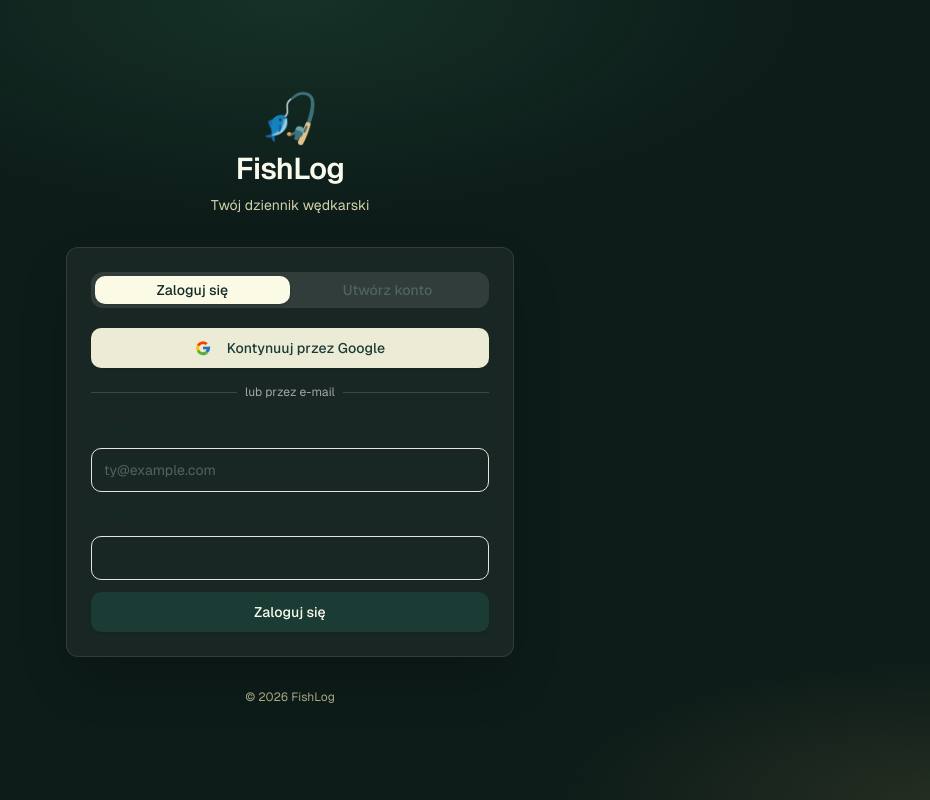
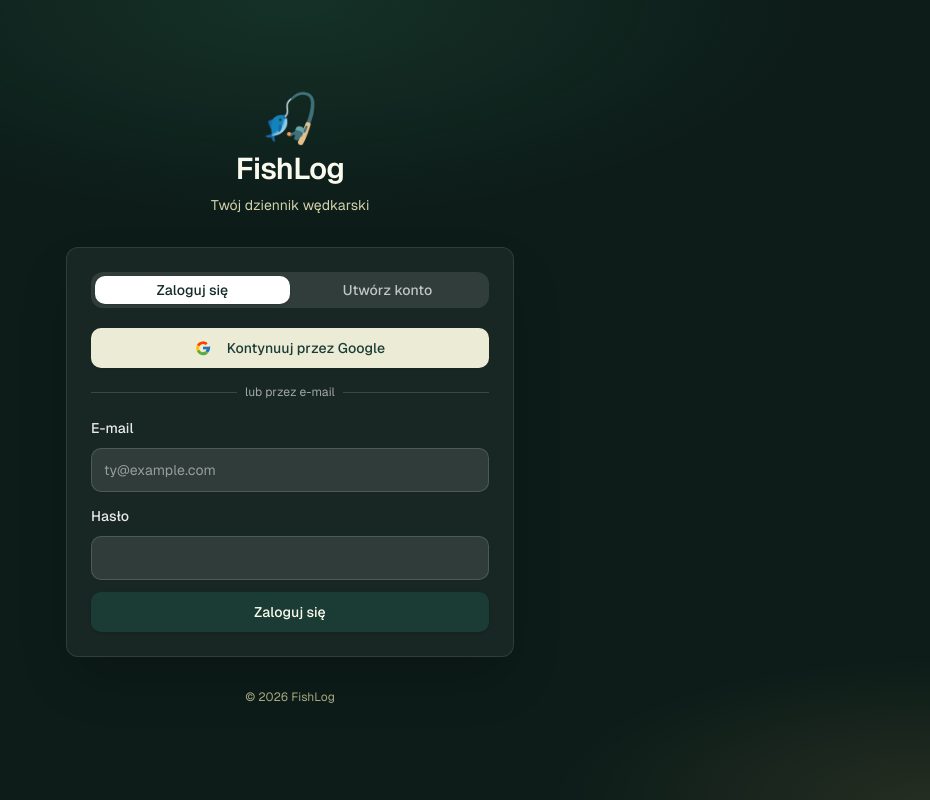
Before and after one commit to Gdzynambelek/fishlog, a Next.js app: page /login in a window 1280 px wide. Shown: the whole page, without its empty margins (350-1280 px from the left). Built offline with nearby package versions, Linux system fonts and the light colour scheme; no server answers.

Commit message:
fix(login): readable inputs and tabs on dark login background

```diff
--- a/src/app/login/LoginCard.tsx
+++ b/src/app/login/LoginCard.tsx
@@ -104,11 +104,21 @@
   }
 
   return (
-    <Card className="w-full max-w-md border-white/10 bg-white/5 p-6 text-foreground/95 shadow-2xl backdrop-blur">
+    <Card className="w-full max-w-md border-white/10 bg-white/5 p-6 text-white shadow-2xl backdrop-blur [&_label]:text-white/90">
       <Tabs value={mode} onValueChange={(v) => setMode(v as Mode)}>
         <TabsList className="grid w-full grid-cols-2 bg-white/10">
-          <TabsTrigger value="signin">Zaloguj się</TabsTrigger>
-          <TabsTrigger value="signup">Utwórz konto</TabsTrigger>
+          <TabsTrigger
+            value="signin"
+            className="text-white/70 data-[state=active]:bg-white data-[state=active]:text-[hsl(168_38%_12%)]"
+          >
+            Zaloguj się
+          </TabsTrigger>
+          <TabsTrigger
+            value="signup"
+            className="text-white/70 data-[state=active]:bg-white data-[state=active]:text-[hsl(168_38%_12%)]"
+          >
+            Utwórz konto
+          </TabsTrigger>
         </TabsList>
 
         <TabsContent value={mode} className="mt-5 space-y-4">
@@ -152,7 +162,7 @@
                         autoComplete="email"
                         inputMode="email"
                         placeholder="ty@example.com"
-                        className="h-11"
+                        className="h-11 border-white/15 bg-white/10 text-white placeholder:text-white/50 focus-visible:ring-white/30"
                         {...field}
                       />
                     </FormControl>
@@ -174,7 +184,7 @@
                             ? "current-password"
                             : "new-password"
                         }
-                        className="h-11"
+                        className="h-11 border-white/15 bg-white/10 text-white placeholder:text-white/50 focus-visible:ring-white/30"
                         {...field}
                       />
                     </FormControl>
```
Also changed, not shown: 1 other file (tests, documents, lock files or other folders).
